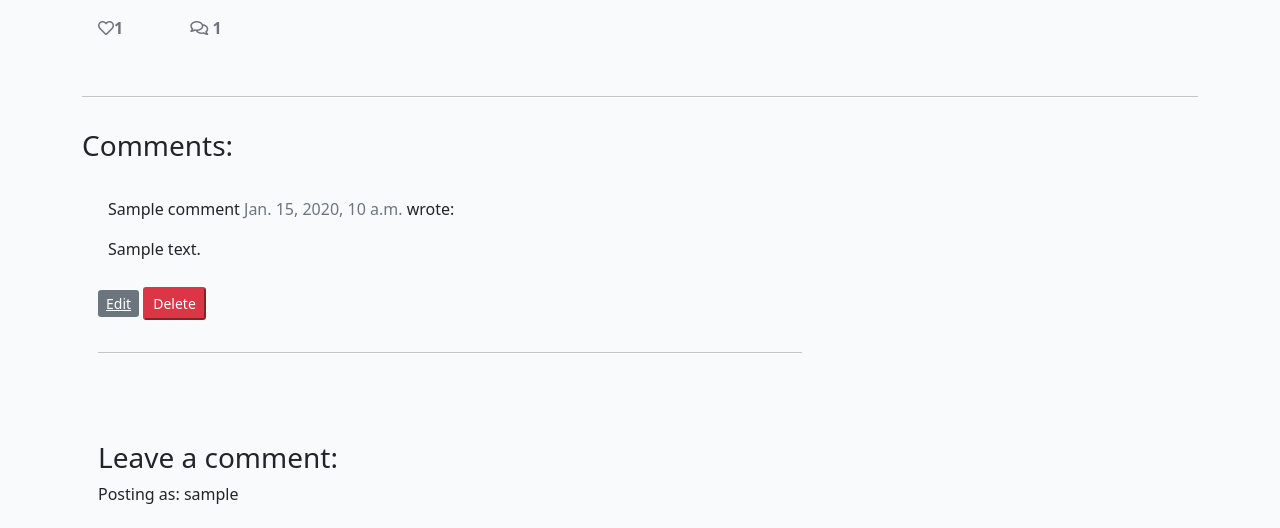
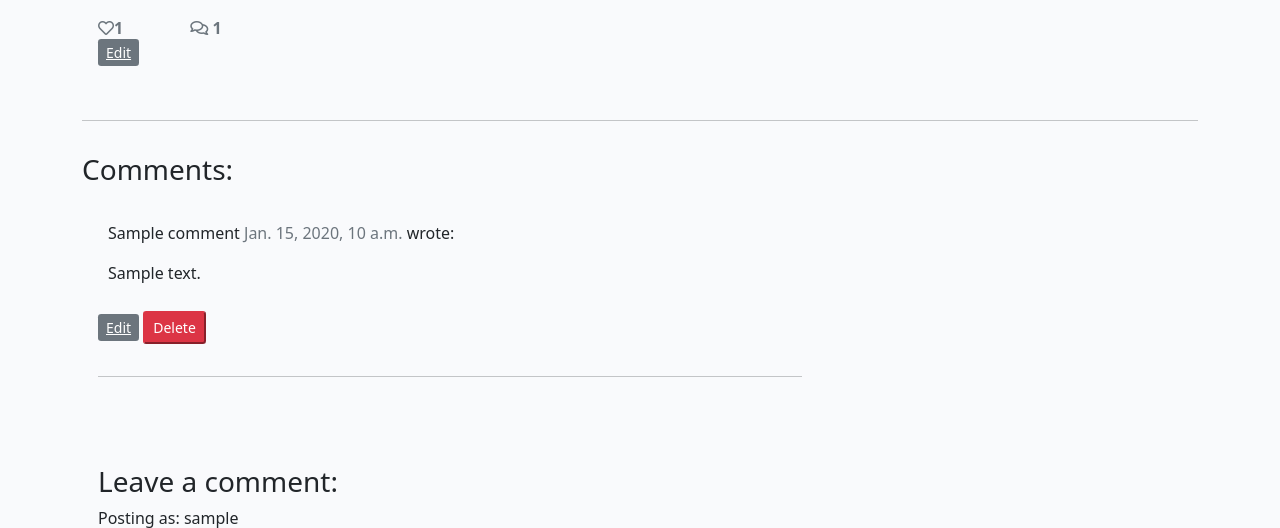
Before and after one commit to Carvu94/CI-PP4-Recipes-Blog, a Django app: a page that uses templates/recipe_detail.html in a window 1280 px wide. Shown: the part 707-1235 px from the top of the page. Run offline with Django 3.2, Linux system fonts and the light colour scheme; a user stored in the database is signed in; tables that the repository leaves empty hold one stand-in row (values such as "Sample post"); some libraries are stand-ins or nearby versions.

Commit message:
add edit_recipe.html and EditRecipeView

```diff
--- a/blog/urls.py
+++ b/blog/urls.py
@@ -9,6 +9,8 @@ urlpatterns = [
      path('recipes/', views.RecipeList.as_view(), name="recipes"),
      path('categories/', views.CategoriesList.as_view(), name="categories"),
      path('contact', views.contact_us, name="contact"),
+     path('edit_recipe/<int:pk>', views.EditRecipeView.as_view(),
+          name='edit_recipe'),
      path('add_recipe/', views.AddRecipeView.as_view(), name='add_recipe'),
      path('<slug:slug>/', views.RecipeDetail.as_view(), name="recipe_detail"),
      path('delete_comment/<int:comment_id>', views.delete_comment,
--- a/blog/views.py
+++ b/blog/views.py
@@ -6,6 +6,7 @@ from django.http import HttpResponseRedirect
 from django.contrib.auth.mixins import LoginRequiredMixin
 from django.contrib.auth.decorators import login_required
 from django.views.generic import UpdateView, CreateView
+from django.utils.decorators import method_decorator
 
 
 def home(request):
@@ -57,6 +58,13 @@ class AddRecipeView(generic.CreateView):
         'featured_image',
         'categories',
         'time_to_cook')
+
+
+@method_decorator(login_required, name='dispatch')
+class EditRecipeView(LoginRequiredMixin, UpdateView):
+    model = Recipe
+    template_name = 'edit_recipe.html'
+    fields = ('title', 'content', 'categories', 'time_to_cook')
 
 
 class RecipeDetail(View):
--- a/templates/recipe_detail.html
+++ b/templates/recipe_detail.html
@@ -44,6 +44,12 @@
                         {% endwith %}
                     </div>
                 </div>
+                {% if user.is_authenticated and user.username == comment.name or user.is_superuser %}
+
+                <a href="{% url 'edit_recipe' recipe.id %}" class="btn-edit btn-sm btn-secondary mb-3" aria-label="Go to the Edit Recipe Page">Edit</a>
+
+                {% endif %}
+
             </div>
         </div>
     </div>
--- a/templates/recipes.html
+++ b/templates/recipes.html
@@ -41,6 +41,12 @@
                         <hr/>
                         <p class="card-text text-muted h6">{{ recipe.created_on }} <i class="far fa-heart"></i>{{ recipe.number_of_likes }}</p>
                     </div>
+                    <!-- Edit/Delete Recipe -->
+                    {% if user.is_authenticated and user.username == comment.name or user.is_superuser %}
+
+                    <a href="{% url 'edit_recipe' recipe.id %}" class="btn-edit btn-sm btn-secondary mb-3" aria-label="Go to the Edit Recipe Page">Edit</a>
+
+                    {% endif %}
                 </div>
             {% if forloop.counter|divisibleby:3 %}
             </div>
```
Also changed, not shown: templates/edit_recipe.html (added, +13 -0 lines).
